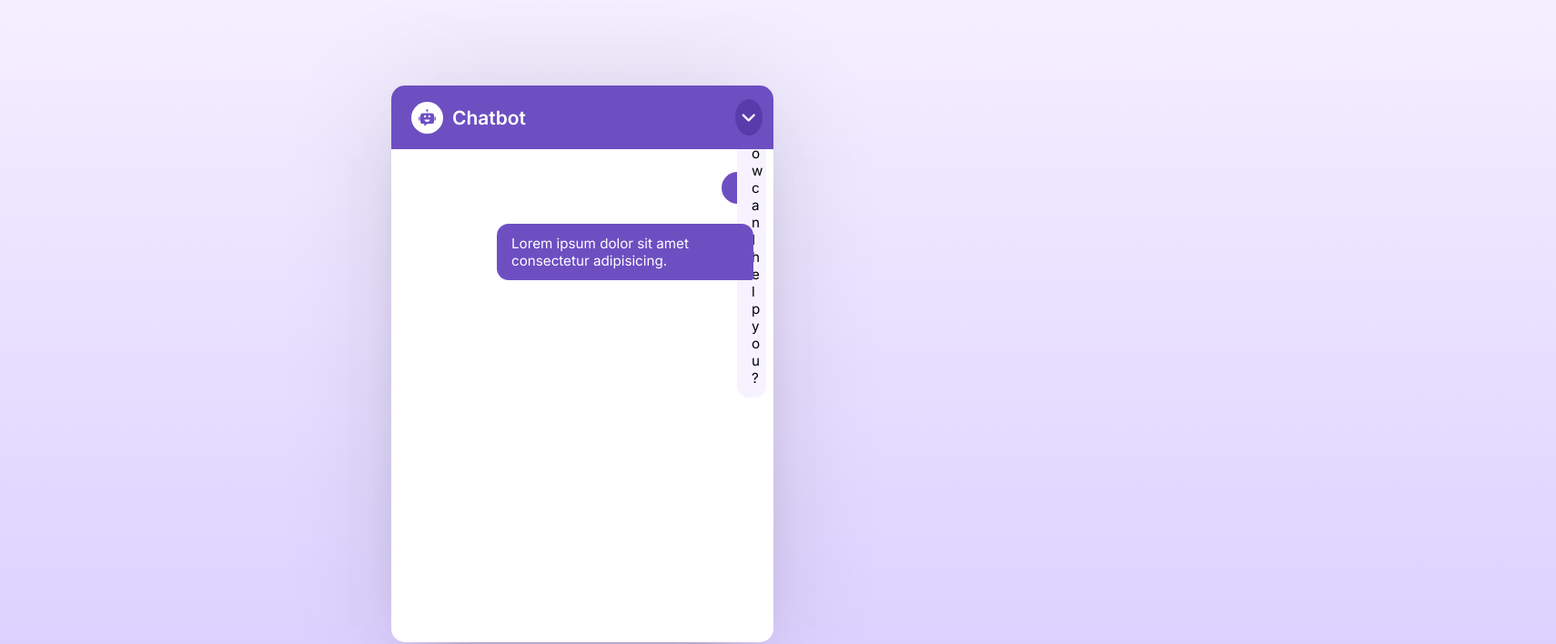
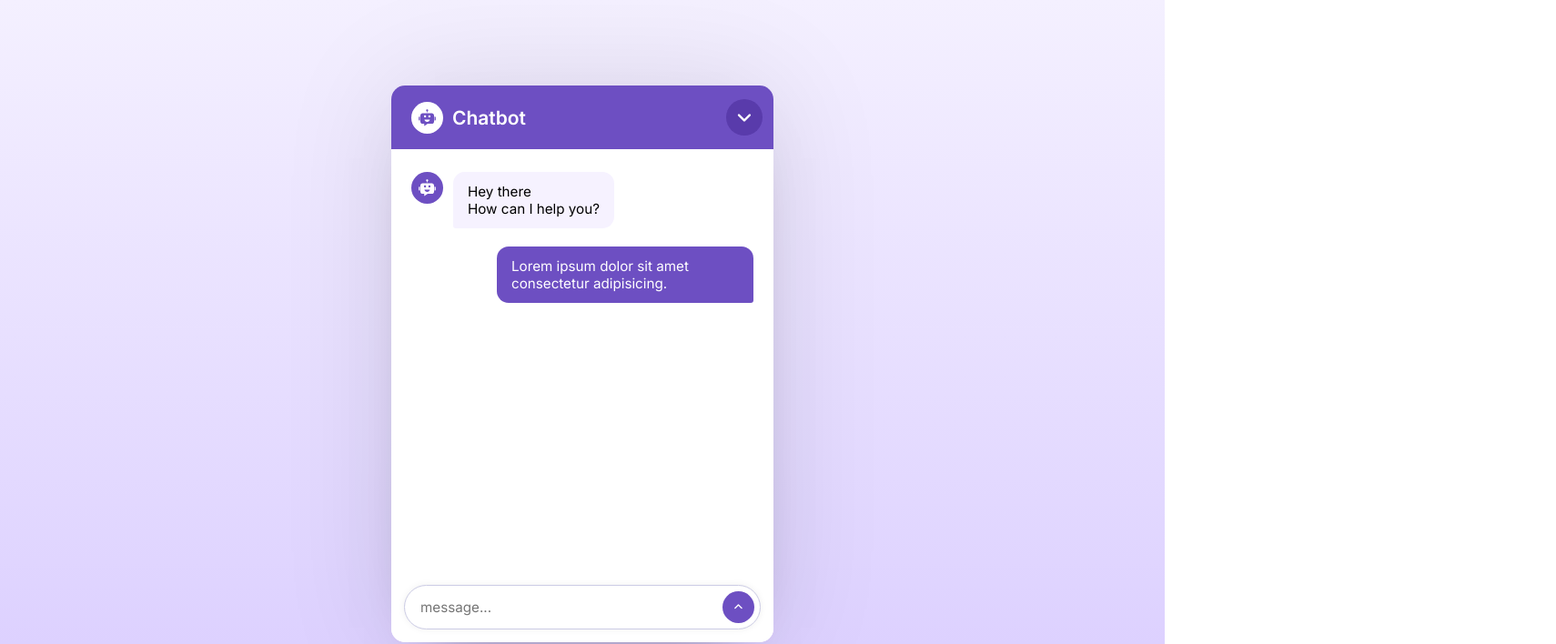
Before and after one commit to Ibso575/chatbot-reactjs, a React (Vite) app: page / in a window 1280 px wide. Shown: the top 708 px of the page at 91% size, 1710 px wide, since content can reach past the window. Built offline with nearby package versions, Linux system fonts and the light colour scheme.

Commit message:
style ended

```diff
--- /dev/null
+++ b/src/components/chatform.jsx
@@ -0,0 +1,30 @@
+import React, { useRef } from "react";
+
+const Chatform = () => {
+
+const inputRef = useRef();
+
+const handleformsubmit = (e) => {
+    e.preventDefault();
+    const userMessage = inputRef.current.value.trim();
+    if(!userMessage);
+
+    console.log(userMessage);
+
+}
+
+  return (
+    <form action="#" className="chat-form" onSubmit={handleformsubmit}>
+      <input
+      ref={inputRef}
+        type="text"
+        placeholder="message..."
+        className="message-input"
+        required
+      />
+      <button className="material-symbols-rounded">keyboard_arrow_up</button>
+    </form>
+  );
+};
+
+export default Chatform;
--- a/src/index.css
+++ b/src/index.css
@@ -1,5 +1,4 @@
 /* import google fonts - inter */
-
 @import url('https://fonts.googleapis.com/css2?family=Inter:opsz,wght@14..32,100..900&display=swap');
 
 * {
@@ -8,20 +7,23 @@
   box-sizing: border-box;
   font-family: "Inter", sans-serif;
 }
+
 body {
   width: 100%;
   display: flex;
   align-items: center;
   justify-content: center;
   min-height: 100vh;
-    background: linear-gradient(#F4F0FF,#DACDFF);
+  background: linear-gradient(#F4F0FF, #DACDFF);
 }
+
 .chatbot-popup {
-    background:#fff;
+  position: relative;
+  background: #fff;
   width: 420px;
   overflow: hidden;
   border-radius: 15px;
-    box-shadow: 0 0 128px 0 rgba(0, 0, 0, 0.1),0 32px 64px -48px rgba(0, 0, 0, 0.5);
+  box-shadow: 0 0 128px 0 rgba(0, 0, 0, 0.1), 0 32px 64px -48px rgba(0, 0, 0, 0.5);
 }
 
 .chatbot-popup .chat-header {
@@ -54,9 +56,9 @@ background: #6D4FC2;
   font-weight: 600;
 }
 
-.chat-header button{
+.chat-header button {
   height: 40px;
-    width: 40pz;
+  width: 40px;
   border: none;
   outline: none;
   color: #fff;
@@ -68,8 +70,8 @@ background: #6D4FC2;
   background: #593bab;
 }
 
-.chat-header button :hover{
-    background: #593bab;
+.chat-header button:hover {
+  background: #4a2f96;
 }
 
 .chat-body {
@@ -82,22 +84,21 @@ background: #6D4FC2;
   gap: 20px;
 }
 
-.chat-body .message{
+.chat-body .message {
   display: flex;
   gap: 11px;
-    align-items: center;
+  align-items: flex-start; /* center o'rniga flex-start */
 }
 
-.chat-body .bot-message{
+/* Bot ikonkasiga berilgan noto'g'ri stillar to'g'rilandi */
+.chat-body .bot-message svg {
   height: 35px;
   width: 35px;
   padding: 6px;
   flex-shrink: 0;
   fill: #fff;
-    margin-bottom: 2px;
   background: #6D4FC2;
   border-radius: 50%;
-    align-self: flex-end;
 }
 
 .chat-body .message .message-text {
@@ -110,12 +111,12 @@ background: #6D4FC2;
 
 .chat-body .bot-message .message-text {
   background: #F6F2FF;
-    border-radius: 13px 13px 13px 13px;
+  border-radius: 13px 13px 13px 3px;
+  color: #000;
 }
 
 .chat-body .user-message {
-    flex-direction: column;
-    align-items: flex-end;
+  justify-content: flex-end; /* O'ng tarafga joylashtirish */
 }
 
 .chat-body .user-message .message-text {
@@ -136,14 +137,13 @@ background: #6D4FC2;
   display: flex;
   align-items: center;
   background: #fff;
-    outline: 1px solid #CCCCE5;
   border-radius: 32px;
   outline: 1px solid #CCCCE5;
-    box-shadow:  0 0 8px rgba(0, 0, 0, 0.5);
+  box-shadow: 0 0 8px rgba(0, 0, 0, 0.08);
 }
 
-.chat-footer .chat-form:focus-within{
-    outline:  2px solid #6D4FC2;
+.chat-footer .chat-form:focus-within {
+  outline: 2px solid #6D4FC2;
 }
 
 .chat-form .message-input {
@@ -153,16 +153,16 @@ background: #6D4FC2;
   background: none;
   height: 47px;
   padding: 0 17px;
-    font-size:  095rem;
+  font-size: 0.95rem;
 }
 
-.chat-form .button {
+.chat-form button {
   height: 35px;
   width: 35px;
   border: none;
   outline: none;
   cursor: pointer;
-    font-size:  1.15rem;
+  font-size: 1.15rem;
   color: #fff;
   flex-shrink: 0;
   margin-right: 6px;
@@ -171,9 +171,6 @@ background: #6D4FC2;
   transition: 0.2s ease;
 }
 
-.chat-form .button:hover {
+.chat-form button:hover {
   background: #593bab;
 }
-.chat-form .message-input:valid~button {
-    display: block;
-}
```
Lines whose indentation alone changed are shown as unchanged.
